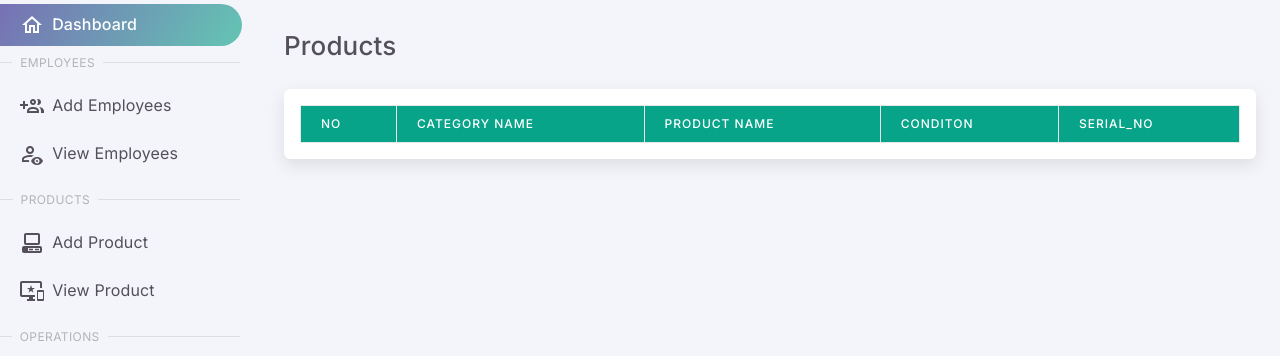
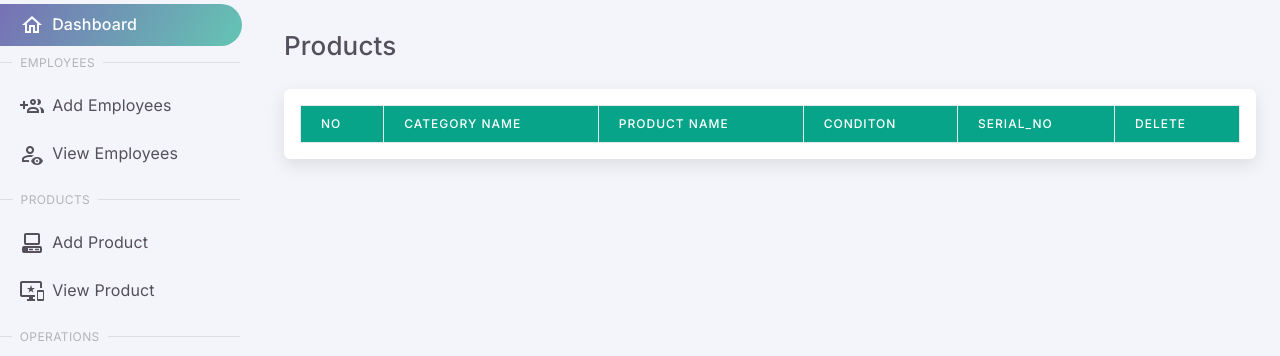
Before and after one commit to imposglobal/IMS, a PHP site: page /view_products.php?category=monitor&condition=assigned in a window 1280 px wide. Shown: the part 64-420 px from the top of the page. Run offline with PHP 8.4, Linux system fonts and the light colour scheme; the visitor is signed in with stand-in values (Sample User, id 1); data that the repository does not hold is empty; some libraries are stand-ins or nearby versions.

Commit message:
added delete functionalty to each products.

```diff
--- a/view_products.php
+++ b/view_products.php
@@ -54,8 +54,10 @@ if(isset($_GET['category']) && isset($_GET['condition']))
                 <th class="text-white">Conditon</th>
                 <th class="text-white">serial_no</th>
                 <?php if ($condition == 'repair' || $condition == 'dead') { ?>
-                <th class="text-white">Action</th>
+                <th class="text-white">Update</th>
+
                <?php } ?>
+               <th class="text-white">Delete</th>
             </tr>
         </thead>
         <tbody>
@@ -83,6 +85,7 @@ if(isset($_GET['category']) && isset($_GET['condition']))
         <input type="submit" name="update" value="RTU" class="text-white impos-bg-1 form-control">
         </td>
         <?php } ?>
+        <td><i onclick="confirmDelete('<?php echo $row['pid'];?>')" style="color:red;cursor:pointer" class="mdi mdi-delete-sweep-outline mdi-24px"></i></td>
     </tr>
 <?php
     }
@@ -124,3 +127,44 @@ if(isset($_POST["update"]))
   }
 }
 ?>
+
+<script src="https://cdn.jsdelivr.net/npm/sweetalert2@11"></script>
+<script src="https://code.jquery.com/jquery-3.6.0.min.js"></script>
+<script>
+function confirmDelete(pid) {
+  Swal.fire({
+    title: 'Are you sure?',
+    text: "Do you want to delete this product?",
+    icon: 'warning',
+    showCancelButton: true,
+    confirmButtonColor: '#3085d6',
+    cancelButtonColor: '#d33',
+    confirmButtonText: 'Yes, delete it!'
+  }).then((result) => {
+    if (result.isConfirmed)
+    {
+      $.ajax({
+        url: 'https://ims.imposglobal.com/api/delete_product.php',
+        type: 'POST',
+        data: { delete: true, pid: pid },
+        success: function(response) {
+          Swal.fire(
+            'Deleted!',
+            response,
+            'success'
+          ).then(() => {
+            location.reload();
+          });
+        },
+        error: function(xhr, status, error) {
+          Swal.fire(
+            'Error!',
+            'An error occurred: ' + xhr.responseText,
+            'error'
+          );
+        }
+      });
+    }
+  });
+}
+</script>
```
Also changed, not shown: api/delete_product.php (added, +19 -0 lines).
